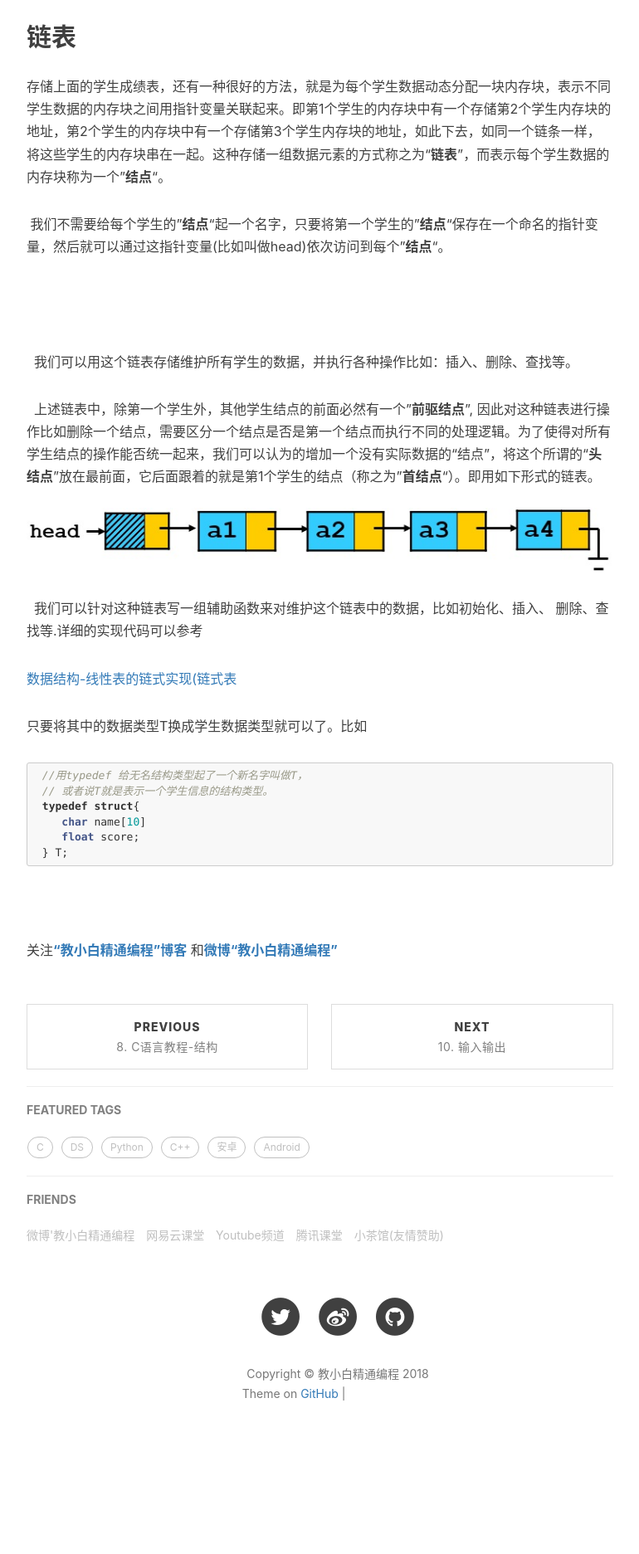
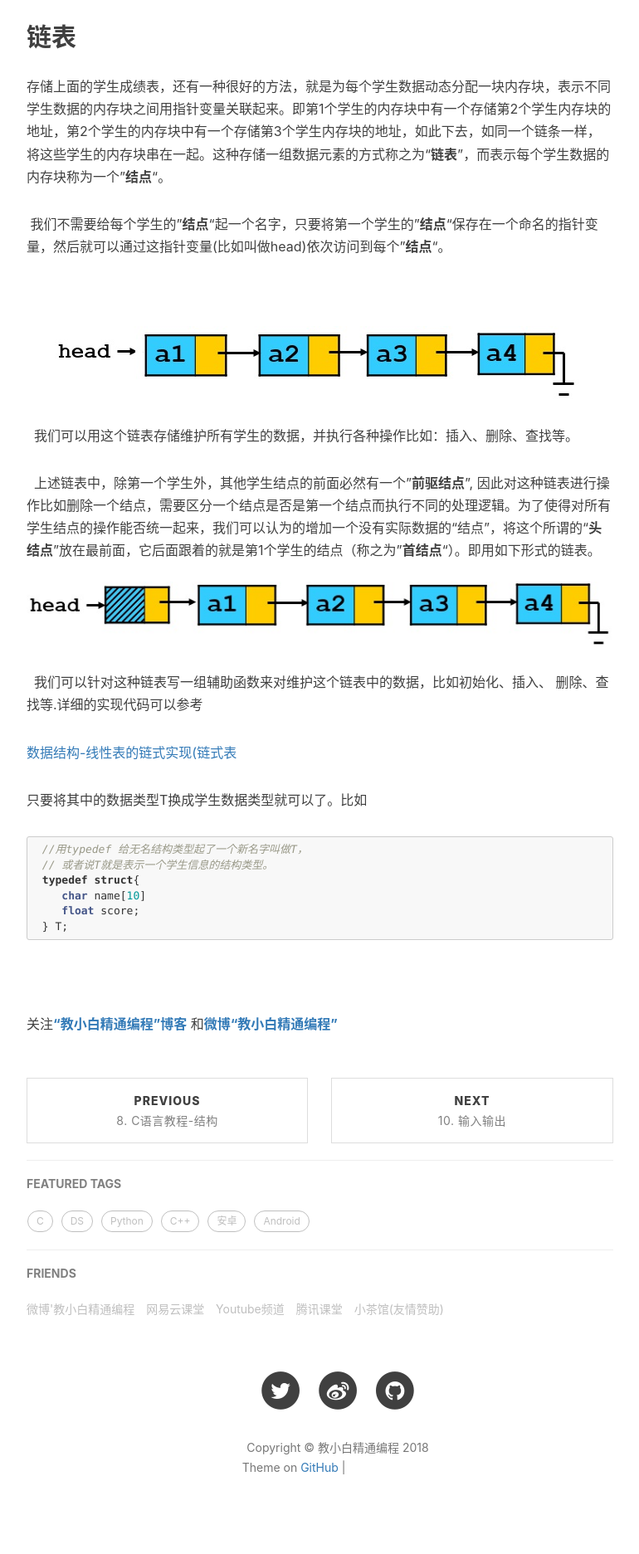
Before and after one commit to xuepro/xuepro.github.io, a Jekyll site: the page built from _posts/2017-10-30-9. C语言教程-动态内存分配.md, in a window 1280 px wide. Shown: the part 2723-4596 px from the top of the page at 83% size, without its empty margins (233-1003 px from the left). Built offline with Jekyll 4.4.1, drawn with Linux system fonts in a browser that asks for light colours; nearby versions of some CDN libraries; comment, search, counter and statistics services are not loaded; before the commit the page ends 4507 px from its top, so only the background shows below that; grey boxes are pictures that could not be loaded.

Commit message:
Update 2017-10-30-9. C语言教程-动态内存分配.md

```diff
--- a/_posts/2017-10-30-9. C语言教程-动态内存分配.md
+++ b/_posts/2017-10-30-9. C语言教程-动态内存分配.md
@@ -113,12 +113,12 @@ void main(){
 
   我们不需要给每个学生的"**结点**"起一个名字，只要将第一个学生的"**结点**"保存在一个命名的指针变量，然后就可以通过这指针变量(比如叫做head)依次访问到每个"**结点**"。
 
-    ![](../img2/list_1.jpg)
+    ![](https://xuepro.xcguan.net/img2/list_1.jpg)
 
    我们可以用这个链表存储维护所有学生的数据，并执行各种操作比如：插入、删除、查找等。
 
    上述链表中，除第一个学生外，其他学生结点的前面必然有一个"**前驱结点**", 因此对这种链表进行操作比如删除一个结点，需要区分一个结点是否是第一个结点而执行不同的处理逻辑。为了使得对所有学生结点的操作能否统一起来，我们可以认为的增加一个没有实际数据的“结点”，将这个所谓的“**头结点**”放在最前面，它后面跟着的就是第1个学生的结点（称之为"**首结点**"）。即用如下形式的链表。
-   ![](https://xuepro.xcguan.net/img2/list_2.jpg)
+    ![](https://xuepro.xcguan.net/img2/list_2.jpg)
 
  我们可以针对这种链表写一组辅助函数来对维护这个链表中的数据，比如初始化、插入、 删除、查找等.详细的实现代码可以参考
 
```
